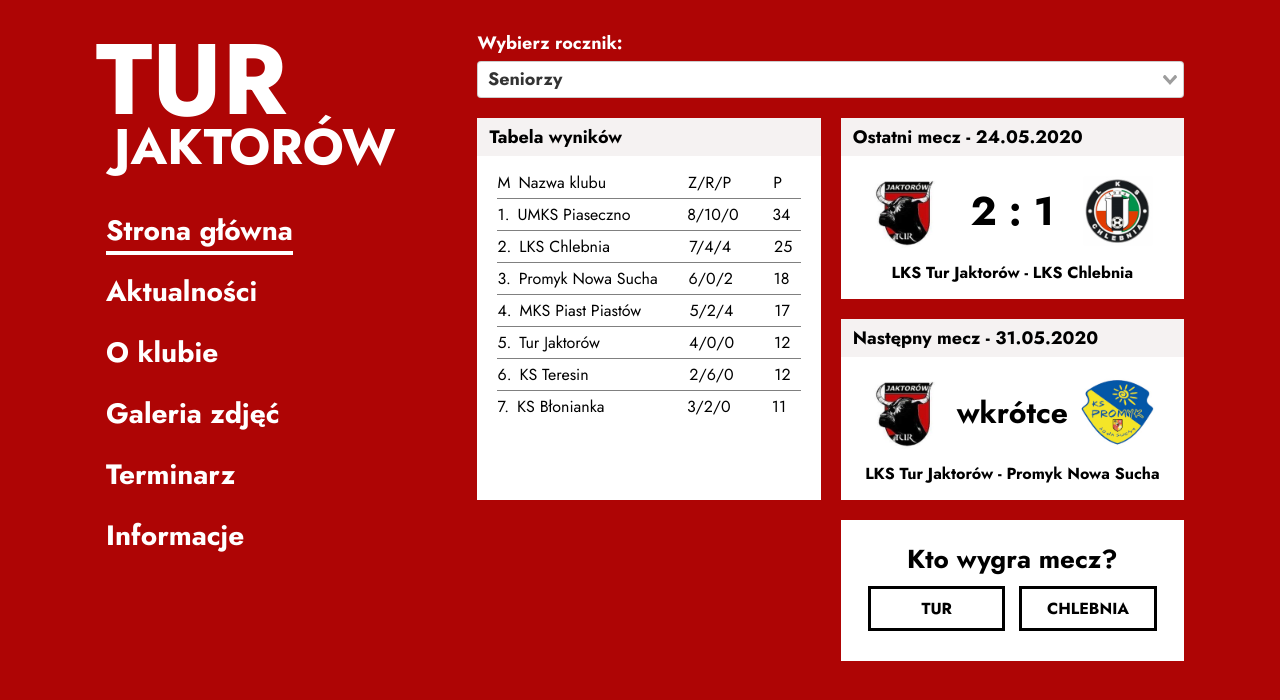
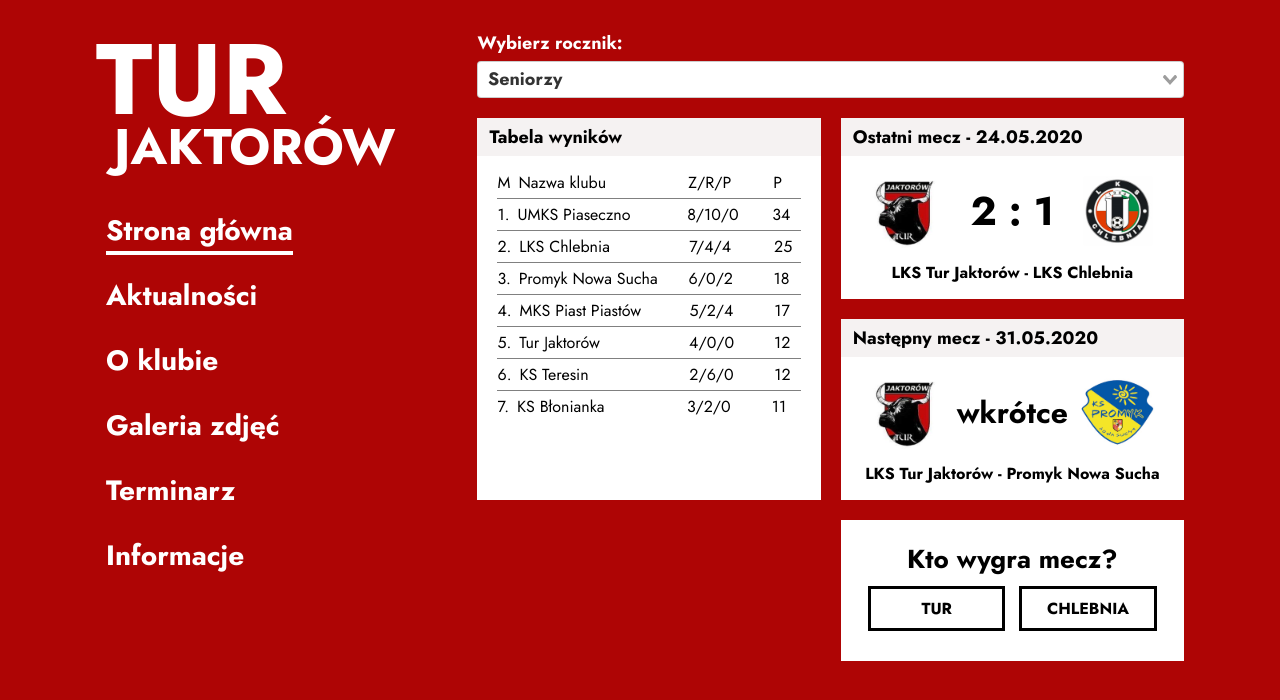
Before and after one commit to mimoid-prog/vue-tur-jaktorow, a Vue app: page / in a window 1280 px wide. Shown: the top 700 px of the page. Built offline with nearby package versions, Linux system fonts and the light colour scheme.

Commit message:
Changed nav link hover animation

```diff
--- a/src/components/Navbar.vue
+++ b/src/components/Navbar.vue
@@ -182,10 +182,15 @@
   text-decoration: none;
   font-size: 22px;
   font-weight: 700;
+  display: inline-block;
 }
 
-.router-link-active {
-  border-bottom: 4px solid white;
+.router-link-active:after {
+  content: "";
+  display: block;
+  width: 100%;
+  height: 4px;
+  background: white;
 }
 
 @media (min-width: 850px) {
@@ -225,9 +230,20 @@
   li {
     margin-bottom: 20px;
     transition: transform 0.2s ease;
+  }
 
-    &:hover {
-      transform: translateX(2px);
+  a {
+    &:after {
+      content: "";
+      display: block;
+      width: 0;
+      height: 4px;
+      background: white;
+      transition: width 0.3s;
+    }
+
+    &:hover:after {
+      width: 100%;
     }
   }
 
```
